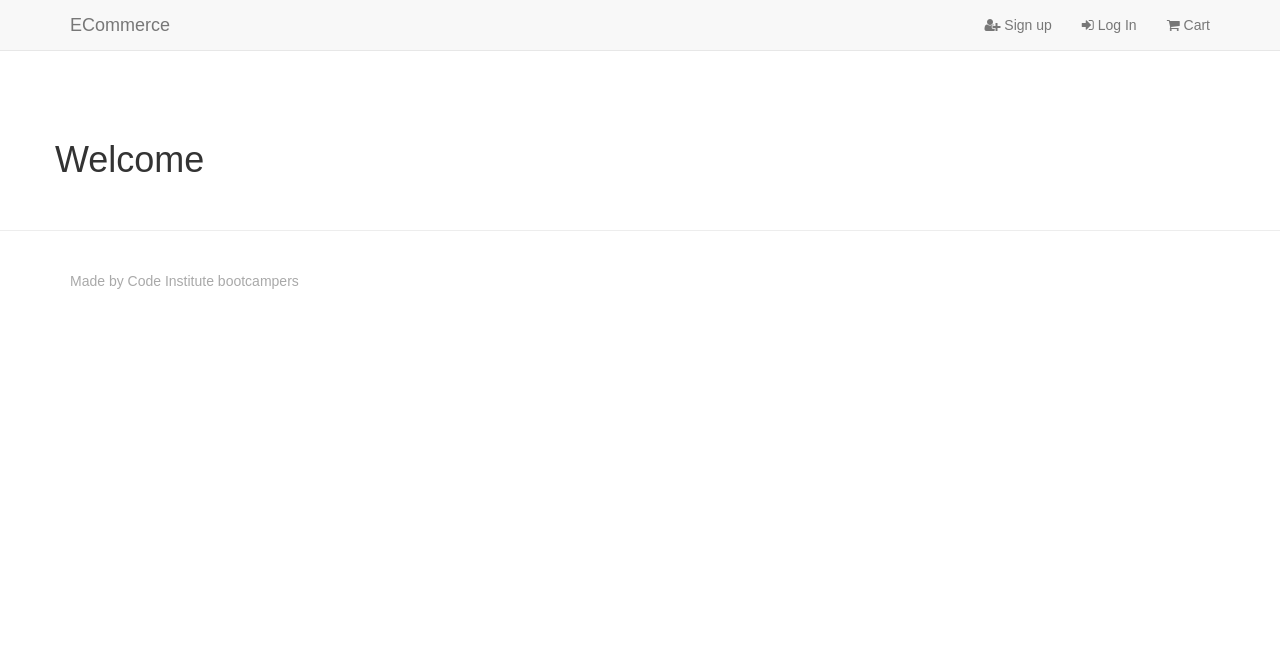
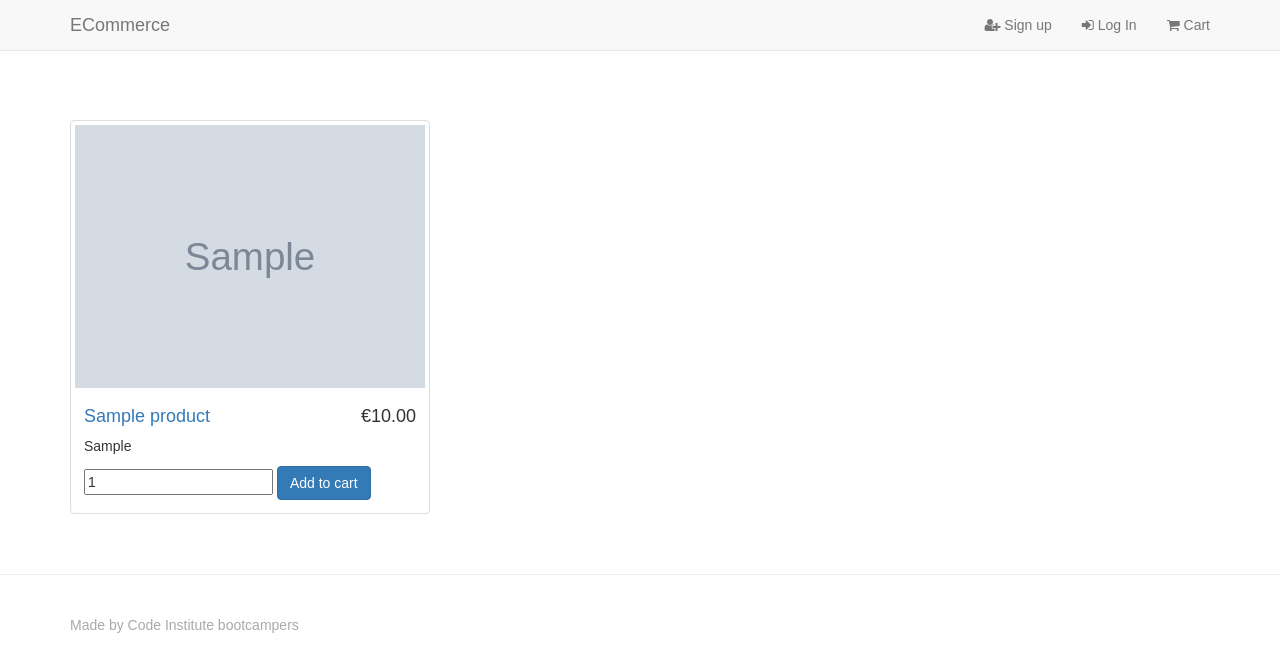
Before and after one commit to k8s-88/closet_k, a Django app: page / in a window 1280 px wide. Shown: the top 672 px of the page. Run offline with Django 3.2, Linux system fonts and the light colour scheme; tables that the repository leaves empty hold one stand-in row (values such as "Sample post"); grey boxes marked "Sample" are stand-in pictures; some libraries are stand-ins or nearby versions.

Commit message:
product list added

```diff
--- a/closet_k/urls.py
+++ b/closet_k/urls.py
@@ -16,7 +16,9 @@ Including another URLconf
 from django.contrib import admin
 from django.urls import path, include
 from accounts.views import signup, show_profile
-from products.views import product_list
+from products.views import product_list, product_detail
+from django.views.static import serve
+from django.conf import settings
 
 
 
@@ -25,4 +27,8 @@ urlpatterns = [
     path('', product_list, name="home"),
     path('accounts/profile', show_profile, name='profile'),
     path('accounts/', include('django.contrib.auth.urls')),
-    path('accounts/signup/', signup, name='signup'),]
+    path('accounts/signup/', signup, name='signup'),
+    path('media/<path:path>', serve, {'document_root': settings.MEDIA_ROOT}),
+    path('products/<int:id>/', product_detail, name='product_detail')
+
+]
--- a/products/templates/products/product_list.html
+++ b/products/templates/products/product_list.html
@@ -1,5 +1,32 @@
 {% extends "base.html" %}
 
-{%block content %}
-<h1>Welcome</h1>
-{% endblock %}
+{% block content %}
+    <div class="container-fluid">
+    <div class="row">
+    {% for product in products %}
+                    <div class="col-sm-4 col-lg-4 col-md-4">
+                        <div class="thumbnail">
+                            <img src="{{MEDIA_URL}}{{product.image}}" alt="">
+                            <div class="caption">
+                                <h4 class="pull-right">€{{product.price}}</h4>
+                                <h4><a href="{% url 'product_detail' product.id %}">{{product.name}}</a>
+                                </h4>
+                                <p>{{product.brand}}</p>
+
+
+                                <form method="POST" action="#">
+
+                                    {% csrf_token %}
+                                    <input type="number" name="quantity" value="1"/>
+                                     <input type="hidden" name="product" value="{{product.id}}"/>
+                                    <input class="btn btn-primary" type="submit" value="Add to cart"/>
+                                </form>
+
+                            </div>
+                        </div>
+                    </div>
+    {% endfor %}
+    </div>
+    </div>
+
+{% endblock content %}
--- a/products/views.py
+++ b/products/views.py
@@ -1,6 +1,13 @@
-from django.shortcuts import render
+from django.shortcuts import render, get_object_or_404
+from .models import Product
+
 
 # Create your views here.
+def product_list(request):
+    products = Product.objects.all()
+    return render(request, "products/product_list.html", {"products": products})
 
-def product_list(request):
-    return render(request, "products/product_list.html")
+
+def product_detail(request, id):
+    product = get_object_or_404(Product, pk=id)
+    return render(request, "products/product_detail.html", {"product": product})
--- a/templates/base.html
+++ b/templates/base.html
@@ -35,13 +35,13 @@
             <div id="navbar" class="navbar-collapse collapse">
                 <ul class="nav navbar-nav navbar-right">
                     {% if user.is_authenticated %}
-                    <li><a href="{% url 'profile' %}"><i class="fa fa-user"></i> Profile</a></li>
-                    <li><a href="{% url 'logout' %}"><i class="fa fa-sign-out"></i> Log Out</a></li>
+                    <li><a href="#"><i class="fa fa-user"></i> Profile</a></li>
+                    <li><a href="#"><i class="fa fa-sign-out"></i> Log Out</a></li>
                     {% else %}
-                    <li><a href="{% url 'signup' %}"><i class="fa fa-user-plus"></i> Sign up</a></li>
-                    <li><a href="{% url 'login' %}"><i class="fa fa-sign-in"></i> Log In</a></li>
+                    <li><a href="#"><i class="fa fa-user-plus"></i> Sign up</a></li>
+                    <li><a href="#"><i class="fa fa-sign-in"></i> Log In</a></li>
                     {% endif %}
-                    <li><a href="{% url 'view_cart' %}"><i class="fa fa-shopping-cart"></i> Cart
+                    <li><a href="#"><i class="fa fa-shopping-cart"></i> Cart
                           {% if items_in_cart > 0 %}
                           <label class="badge badge-light">{{ items_in_cart }}</label>
                           {% endif %}
```
Also changed, not shown: products/templates/products/index.html (+14 -0 lines).
